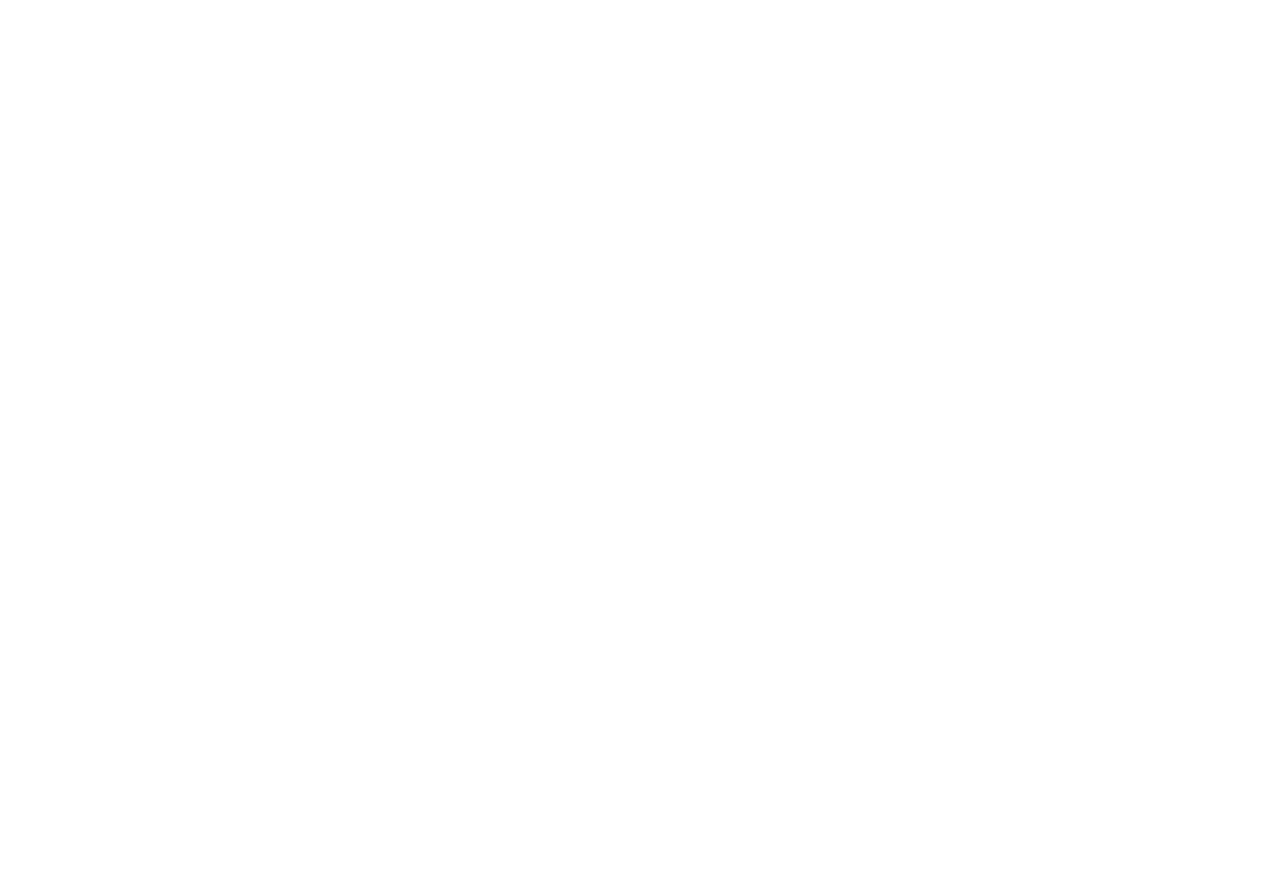
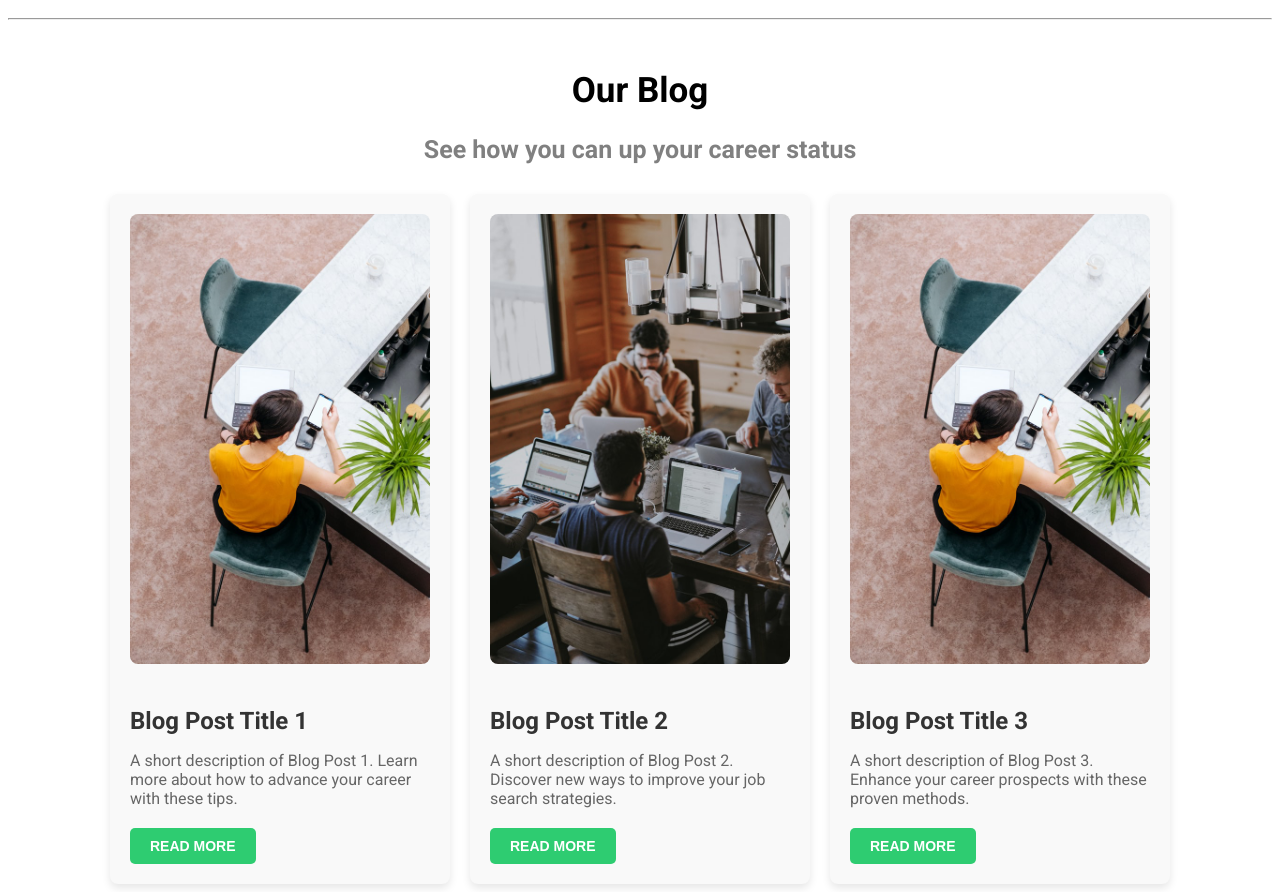
Before and after one commit to rudranil723/neojobs, a React (Create React App) app: page / in a window 1280 px wide. Shown: the part 2600-3492 px from the top of the page. Before the commit the page ends 2618 px from the top, so only its background shows below. Built offline with nearby package versions, Linux system fonts and the light colour scheme.

Commit message:
thailthak 6

```diff
--- a/src/pages/home.js
+++ b/src/pages/home.js
@@ -131,6 +131,32 @@ const Home = () => {
           </div>
         </div>
       </div>
+      <hr></hr>
+      <div className="our-blog-section">
+        <h1 className="blog-heading">Our Blog</h1>
+        <h2 className="blog-subheading">See how you can up your career status</h2>
+
+        <div className="blog-cards">
+          <div className="blog-card">
+            <img src={img1} alt="Blog 1" />
+            <h3>Blog Post Title 1</h3>
+            <p>A short description of Blog Post 1. Learn more about how to advance your career with these tips.</p>
+            <button className="read-more-btn">Read More</button>
+          </div>
+          <div className="blog-card">
+            <img src={img2} alt="Blog 2" />
+            <h3>Blog Post Title 2</h3>
+            <p>A short description of Blog Post 2. Discover new ways to improve your job search strategies.</p>
+            <button className="read-more-btn">Read More</button>
+          </div>
+          <div className="blog-card">
+            <img src={img1} alt="Blog 3" />
+            <h3>Blog Post Title 3</h3>
+            <p>A short description of Blog Post 3. Enhance your career prospects with these proven methods.</p>
+            <button className="read-more-btn">Read More</button>
+          </div>
+        </div>
+      </div>
     </div>
   );
 };
--- a/src/sass/home.scss
+++ b/src/sass/home.scss
@@ -279,3 +279,78 @@ $bg-image: '../assets/home/bgCS.jpg';
     color: grey;
   }
 }
+
+.our-blog-section {
+  text-align: center;
+  margin-top: 50px;
+
+  .blog-heading {
+    color: black;
+    font-size: 35px;
+    font-weight: bold;
+  }
+
+  .blog-subheading {
+    color: grey;
+    font-size: 25px;
+    font-weight: 600;
+    margin-top: 20px;
+  }
+
+  .blog-cards {
+    display: flex;
+    justify-content: center;
+    flex-wrap: wrap;
+    gap: 20px;
+    margin-top: 30px;
+
+    .blog-card {
+      background-color: #f9f9f9;
+      border-radius: 8px;
+      box-shadow: 0 4px 8px rgba(0, 0, 0, 0.1);
+      width: 300px;
+      text-align: left;
+      padding: 20px;
+      transition: transform 0.3s ease;
+
+      // &:hover {
+      //   transform: translateY(-5px);
+      // }
+
+      img {
+        width: 100%;
+        border-radius: 8px;
+        margin-bottom: 15px;
+      }
+
+      h3 {
+        font-size: 24px;
+        color: #333;
+        margin-bottom: 10px;
+      }
+
+      p {
+        font-size: 16px;
+        color: #666;
+        margin-bottom: 20px;
+      }
+
+      .read-more-btn {
+        background-color: $secondary-color;
+        color: white;
+        padding: 10px 20px;
+        border: none;
+        border-radius: 5px;
+        cursor: pointer;
+        text-transform: uppercase;
+        font-size: 14px;
+        font-weight: bold;
+        transition: background-color 0.3s ease;
+
+        &:hover {
+          background-color: darken($secondary-color, 15%);
+        }
+      }
+    }
+  }
+}
```
